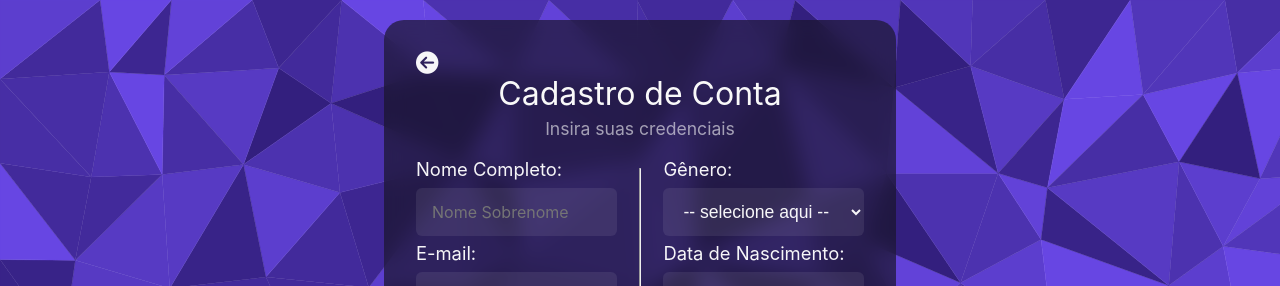
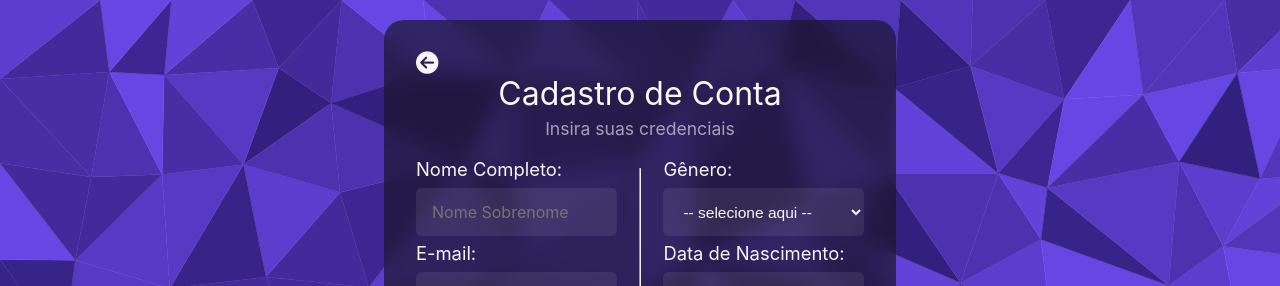
Before and after one commit to phdaccache/Projeto_MC656, a React (Create React App) app in the folder frontend/: page /signup in a window 1280 px wide. Shown: the top 286 px of the page. Built offline with nearby package versions, Linux system fonts and the light colour scheme.

Commit message:
fix: fix select font-size

```diff
--- a/frontend/src/pages/SignUp/SignUp.css
+++ b/frontend/src/pages/SignUp/SignUp.css
@@ -133,7 +133,7 @@
   color: rgb(255 255 255 / 96%);
   background: rgb(255 255 255 / 8%);
   font-weight: 400;
-  font-size: 1.1rem;
+  font-size: 0.97rem;
   padding: 0 1rem;
   width: 100%;
   height: 3rem;
```
